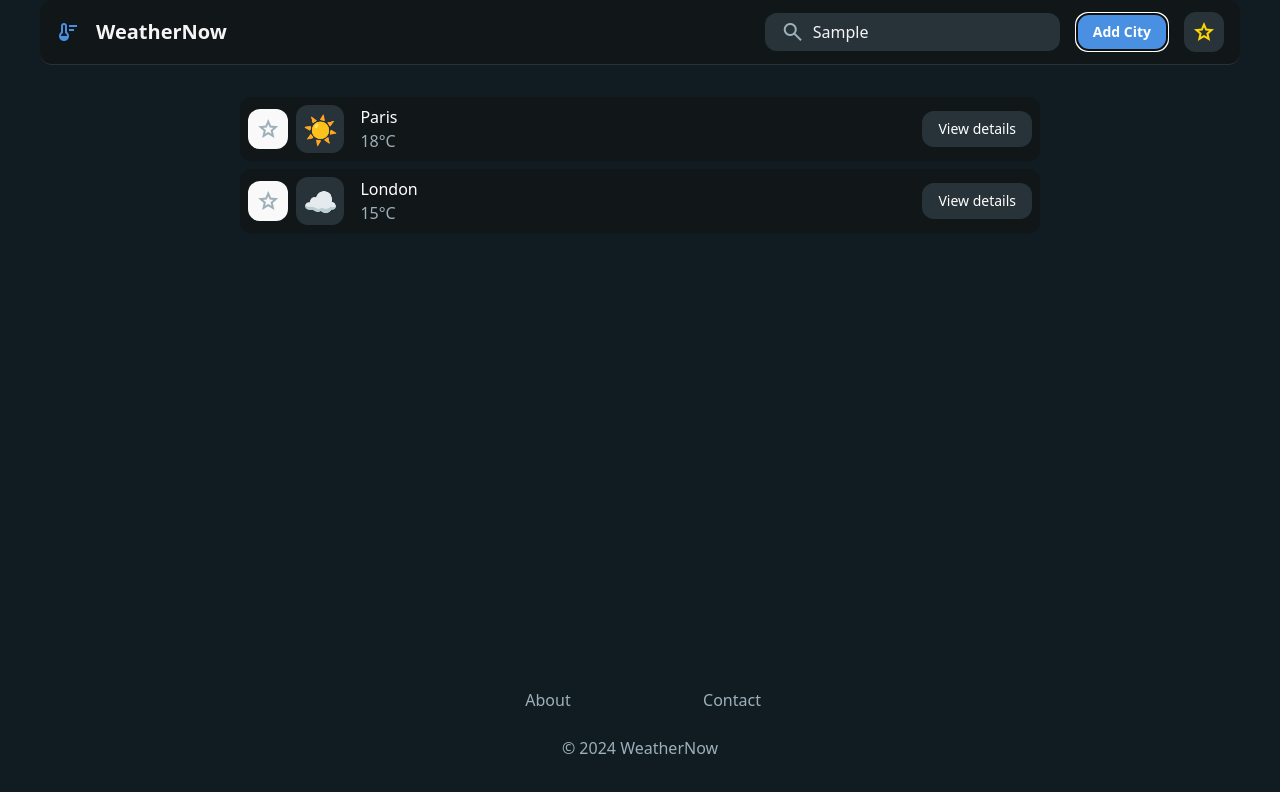
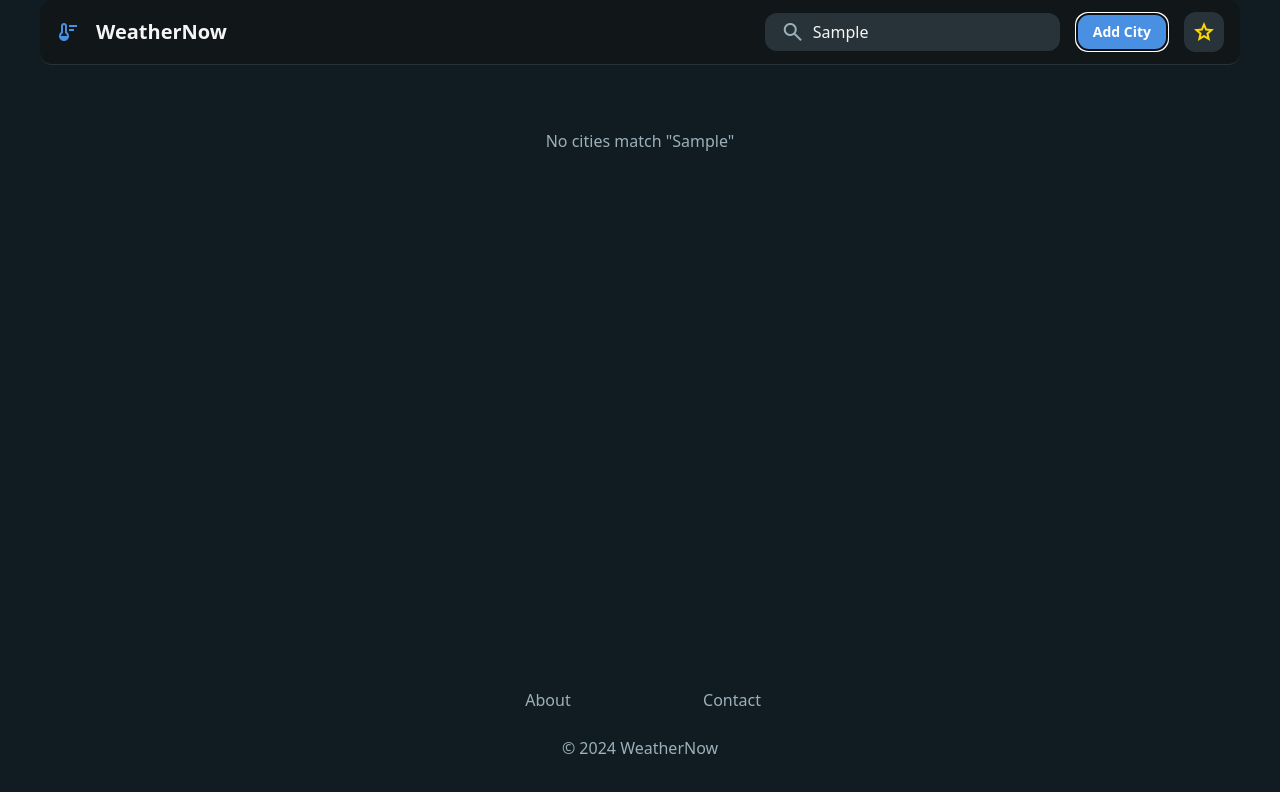
Before and after one commit to VasckMe/Weather-App, a React (Vite) app: page / in a window 1280 px wide. Both pictures are taken after typing "Sample" into the empty fields and a click on the button "Add City". Shown: the top 792 px of the page. Built offline with nearby package versions, Linux system fonts and the light colour scheme.

Commit message:
Add search logic

```diff
--- a/src/components/MainLayout.tsx
+++ b/src/components/MainLayout.tsx
@@ -1,6 +1,8 @@
 import { Outlet, Link } from 'react-router-dom'
+import { useSearch } from '../contexts/SearchContext'
 
 export const MainLayout = () => {
+  const { query, setQuery } = useSearch()
   return (
     <div className="flex flex-col w-full items-center justify-center min-h-screen">
       <header className="w-300 flex items-center justify-between border-b border-solid border-b-surface-dark px-4 py-3 bg-seachBarBg rounded-lg">
@@ -14,7 +16,12 @@ export const MainLayout = () => {
             <div className="text-muted dark:text-muted-dark flex bg-background-light dark:bg-surface-dark items-center justify-center pl-4 rounded-l-lg border-r-0">
               <span className="material-symbols-outlined">search</span>
             </div>
-            <input className="form-input flex rounded-lg text-text-light dark:text-text-dark focus:outline-0 focus:ring-0 border-none bg-background-light dark:bg-surface-dark focus:border-none h-full placeholder:text-muted dark:placeholder:text-muted-dark px-4 rounded-l-none  pl-2" placeholder="Search for a city..." />
+            <input
+              value={query}
+              onChange={(e) => setQuery(e.target.value)}
+              className="form-input flex rounded-lg text-text-light dark:text-text-dark focus:outline-0 focus:ring-0 border-none bg-background-light dark:bg-surface-dark focus:border-none h-full placeholder:text-muted dark:placeholder:text-muted-dark px-4 rounded-l-none  pl-2"
+              placeholder="Search for a city..."
+            />
           </div>
 
           <button className="flex items-center justify-center rounded-lg px-4 bg-primary text-white text-sm font-bold hover:bg-primary/90">
--- a/src/components/WeatherList.tsx
+++ b/src/components/WeatherList.tsx
@@ -1,12 +1,22 @@
 import { CityListItem } from './CityListItem';
 import { DATA } from '../mockData';
+import { useSearch } from '../contexts/SearchContext';
 
 export const WeatherList = () => {
+  const { query } = useSearch();
+  const normalized = query.trim().toLowerCase();
+  const filtered = normalized.length === 0
+    ? DATA
+    : DATA.filter(c => c.cityName.toLowerCase().includes(normalized));
+
   return (
     <div className='flex items-center flex-col gap-2 p-8'>
-      {DATA.map((city) => (
+      {filtered.map((city) => (
         <CityListItem key={city.id} {...city} />
       ))}
+      {filtered.length === 0 && (
+        <div className="text-muted dark:text-muted-dark p-8">No cities match "{query}"</div>
+      )}
     </div>
   );
 };
--- /dev/null
+++ b/src/contexts/SearchContext.tsx
@@ -0,0 +1,23 @@
+import { createContext, useContext, useMemo, useState, ReactNode } from 'react';
+
+interface SearchContextValue {
+  query: string;
+  setQuery: (value: string) => void;
+}
+
+const SearchContext = createContext<SearchContextValue | undefined>(undefined);
+
+export const SearchProvider = ({ children }: { children: ReactNode }) => {
+  const [query, setQuery] = useState<string>('');
+
+  const value = useMemo(() => ({ query, setQuery }), [query]);
+  return <SearchContext.Provider value={value}>{children}</SearchContext.Provider>;
+};
+
+export const useSearch = (): SearchContextValue => {
+  const ctx = useContext(SearchContext);
+  if (!ctx) {
+    throw new Error('useSearch must be used within a SearchProvider');
+  }
+  return ctx;
+};
--- a/src/main.tsx
+++ b/src/main.tsx
@@ -5,12 +5,15 @@ import { BrowserRouter } from 'react-router-dom'
 import './index.css'
 import App from './App.tsx'
 import { FavoritesProvider } from './contexts/FavoritesContext'
+import { SearchProvider } from './contexts/SearchContext'
 
 createRoot(document.getElementById('root')!).render(
   <StrictMode>
     <BrowserRouter>
-      <FavoritesProvider> {/* <-- 2. Owiń App */}
-        <App />
+      <FavoritesProvider>
+        <SearchProvider>
+          <App />
+        </SearchProvider>
       </FavoritesProvider>
     </BrowserRouter>
   </StrictMode>,
```
